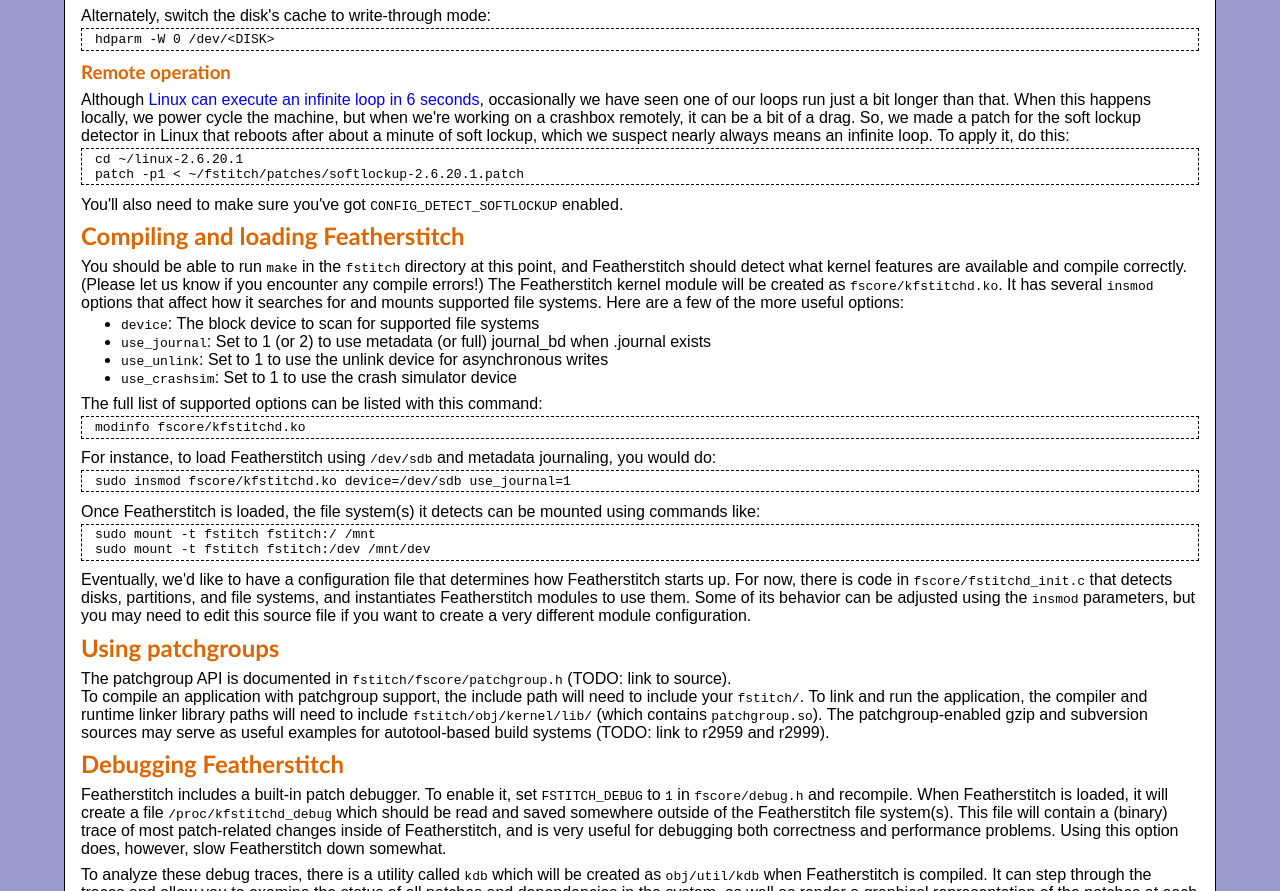
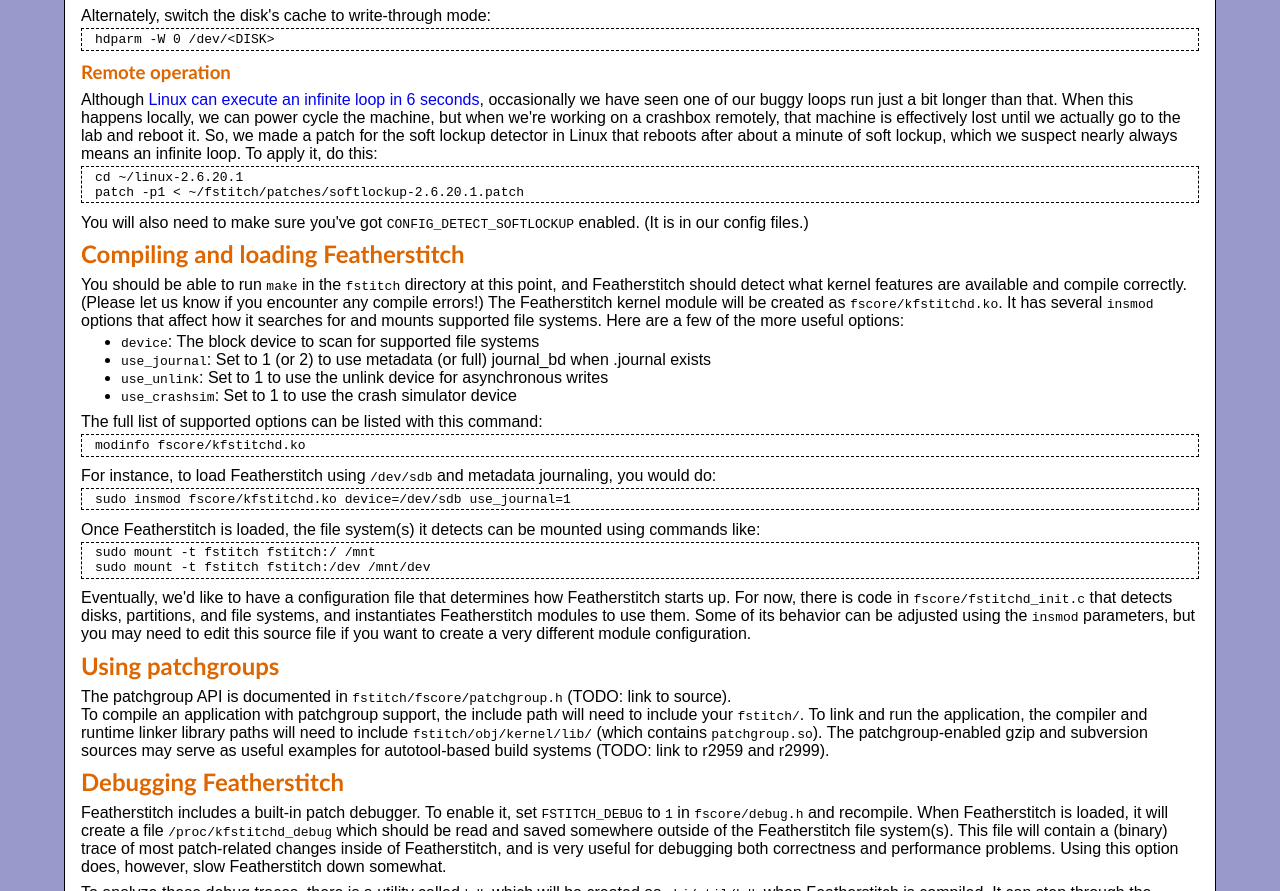
Before and after one commit to ucla-readable/fstitch-doc, a plain HTML site: page www/howto.html in a window 1280 px wide. Shown: the part 911-1802 px from the top of the page. Drawn offline with Linux system fonts and the light colour scheme.

Commit message:
r4283: Tweak.

```diff
--- a/www/howto.html
+++ b/www/howto.html
@@ -123,9 +123,10 @@
 	<p>
 	Although <a href="http://www.linuxjournal.com/article/1026">Linux
 	can execute an infinite loop in 6 seconds</a>, occasionally we have
-	seen one of our loops run just a bit longer than that. When this
-	happens locally, we power cycle the machine, but when we're working
-	on a crashbox remotely, it can be a bit of a drag. So, we made a
+	seen one of our buggy loops run just a bit longer than that. When
+	this happens locally, we can power cycle the machine, but when
+	we're working on a crashbox remotely, that machine is effectively
+	lost until we actually go to the lab and reboot it. So, we made a
 	patch for the soft lockup detector in Linux that reboots after
 	about a minute of soft lockup, which we suspect nearly always means
 	an infinite loop. To apply it, do this:
@@ -135,8 +136,9 @@
 	patch -p1 &lt; ~/fstitch/patches/softlockup-2.6.20.1.patch
 	</div>
 	<p>
-	You'll also need to make sure you've got
-	<tt>CONFIG_DETECT_SOFTLOCKUP</tt> enabled.
+	You will also need to make sure you've got
+	<tt>CONFIG_DETECT_SOFTLOCKUP</tt> enabled. (It is in our config
+	files.)
 	</p>
 
 	<h2>Compiling and loading Featherstitch</h2>
```
